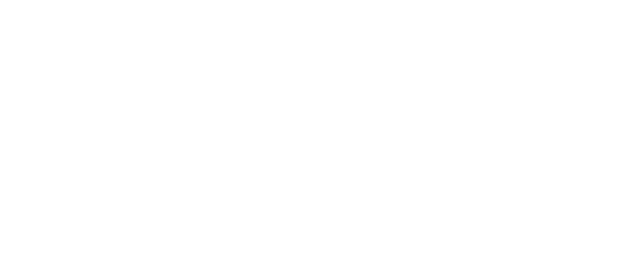
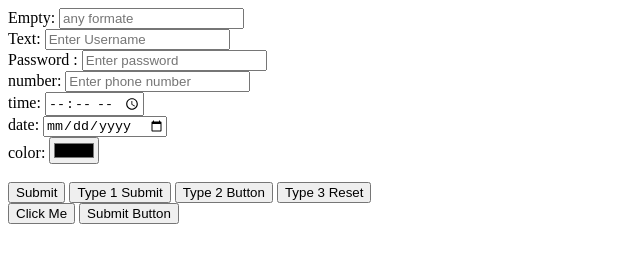
Before and after one commit to WebAdib/Web-Development, a plain HTML site: page Basics Practice/form.html in a window 1280 px wide. Shown: the whole page, without its empty margins (0-640 px from the left). Drawn offline with Linux system fonts and the light colour scheme.

Commit message:
form page and PQ07

```diff
--- a/Basics Practice/form.html
+++ b/Basics Practice/form.html
@@ -7,6 +7,34 @@
 </head>
 <body>
     <form action="/action">
+        <label>
+            Empty:
+            <input placeholder="any formate"/><br>
+        </label>
+        <label>
+            Text:
+            <input type="text" placeholder="Enter Username"/><br>
+        </label>
+        <label for="password">Password : </label>
+        <input type="password" placeholder="Enter password" id="password"/><br>
+        number:
+        <input type="number" placeholder="Enter phone number"/><br>
+        time:
+        <input type="time"/><br>
+        date:
+        <input type="date"/><br>
+        color:
+        <input type="color"/><br><br>
+        <div>
+            <button>Submit</button>
+            <button type="submit">Type 1 Submit </button>
+            <button type="button">Type 2 Button </button>
+            <button type="reset">Type 3 Reset </button>
+        </div>
+        <div>
+            <input type="button" value="Click Me" />
+            <input type="submit" value="Submit Button" />
+        </div>
 
     </form>
 </body>
```
Also changed, not shown: PracticeQuestions/PQ07/practiceQuestion07.html (+1 -0 lines).
